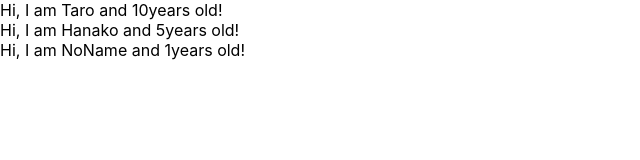
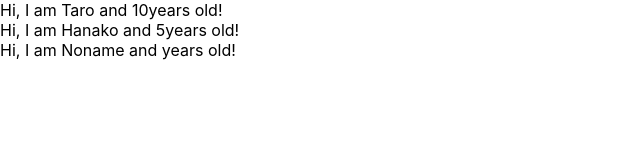
Before and after one commit to naoki1026/udemy-react, a React (Create React App) app: page / in a window 1280 px wide. Shown: the top 160 px of the page, without its empty margins (0-640 px from the left). Built offline with nearby package versions, Linux system fonts and the light colour scheme.

Commit message:
learn prop-types

```diff
--- a/src/App.js
+++ b/src/App.js
@@ -1,10 +1,11 @@
 import React from 'react';
+import PropTypes from 'prop-types';
 
 const App = () => {
   const profiles = [
     { name: "Taro", age:10 },
     { name: "Hanako", age: 5},
-    { name: "NoName" }
+    { name: "Noname" }
   ]
   return (
   <div>
@@ -21,8 +22,9 @@ const User = (props) => {
   return <div>Hi, I am {props.name} and {props.age}years old!</div>
 }
 
-User.defaultProps = {
-  age:1
+User.propTypes =  {
+  name: PropTypes.string ,
+  age: PropTypes.number.isRequired
 }
 
 export default App;
```
